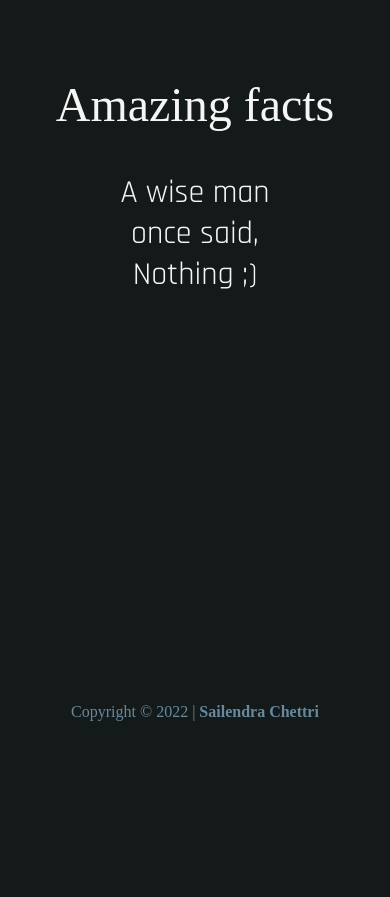
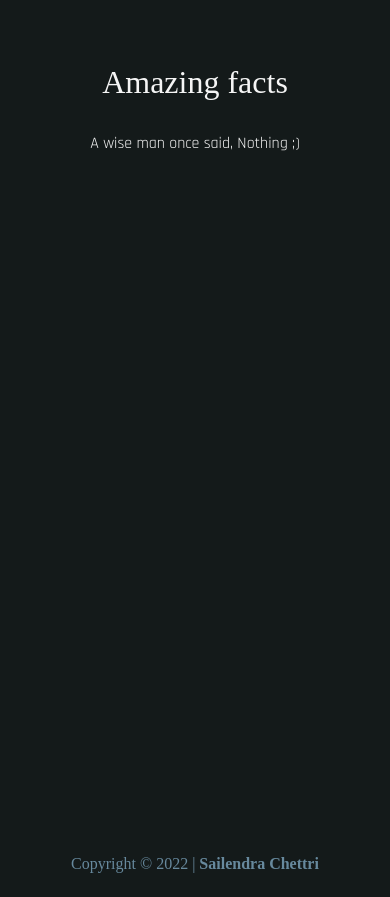
Before and after one commit to sailendrachettri/facto, a plain HTML site: page index.html in a window 390 px wide. Before the commit the page ends 844 px from the top, so only its background shows below. Drawn offline with Linux system fonts and the light colour scheme; no server answers; a web font is replaced by a local one.

Commit message:
worked on responsiness

```diff
--- a/css/style.css
+++ b/css/style.css
@@ -20,7 +20,7 @@ body{
 #factDivision{
     color: whitesmoke;
     width: 75%;
-    min-height: 77vh;
+    min-height: 95vh;
 }
 
 #factDivision > h2{
@@ -60,3 +60,13 @@ footer > p > a{
     font-weight: bold;
 }
 /* ______________________________FOOTER ENDED______________________________ */
+
+
+@media screen and (max-width: 480px) {
+    #factDivision > h2{
+        font-size: 2em;
+    }
+    #factInfo{
+        font-size: 1em;
+    }
+  }
```
